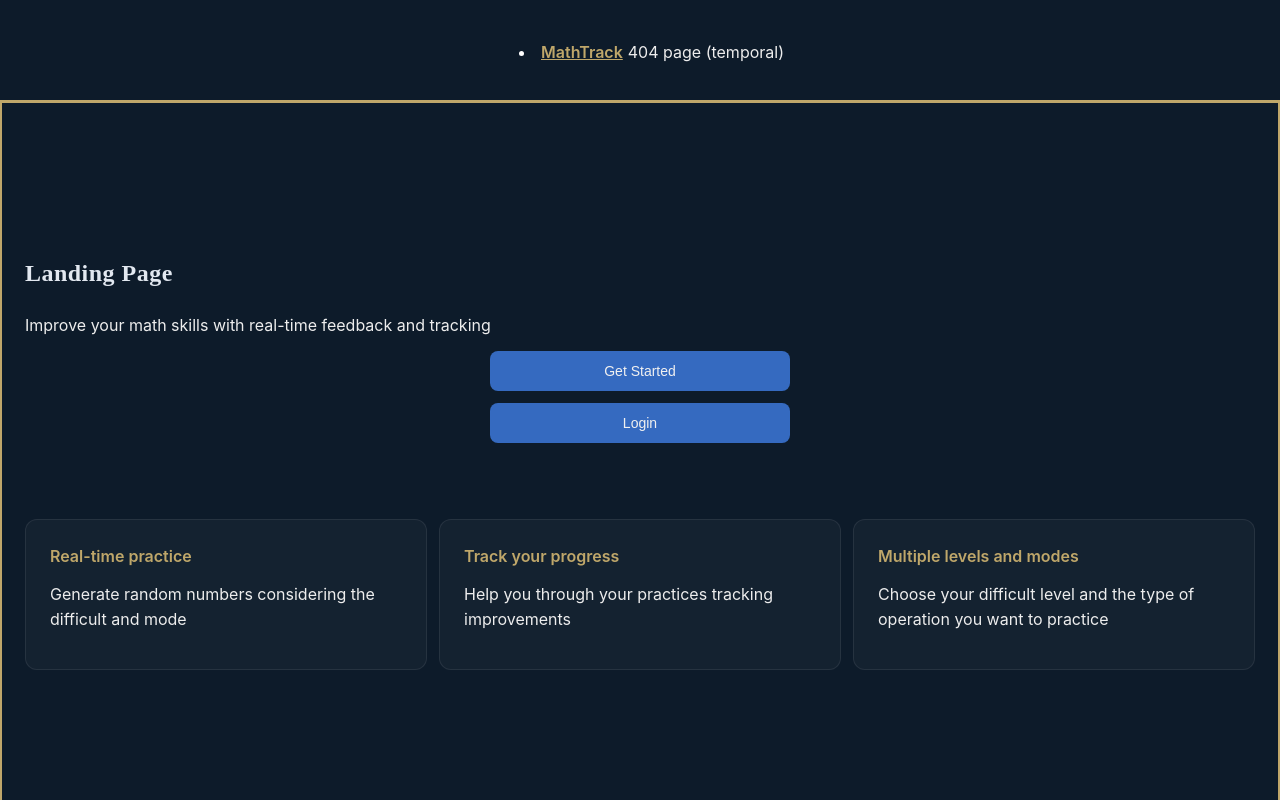
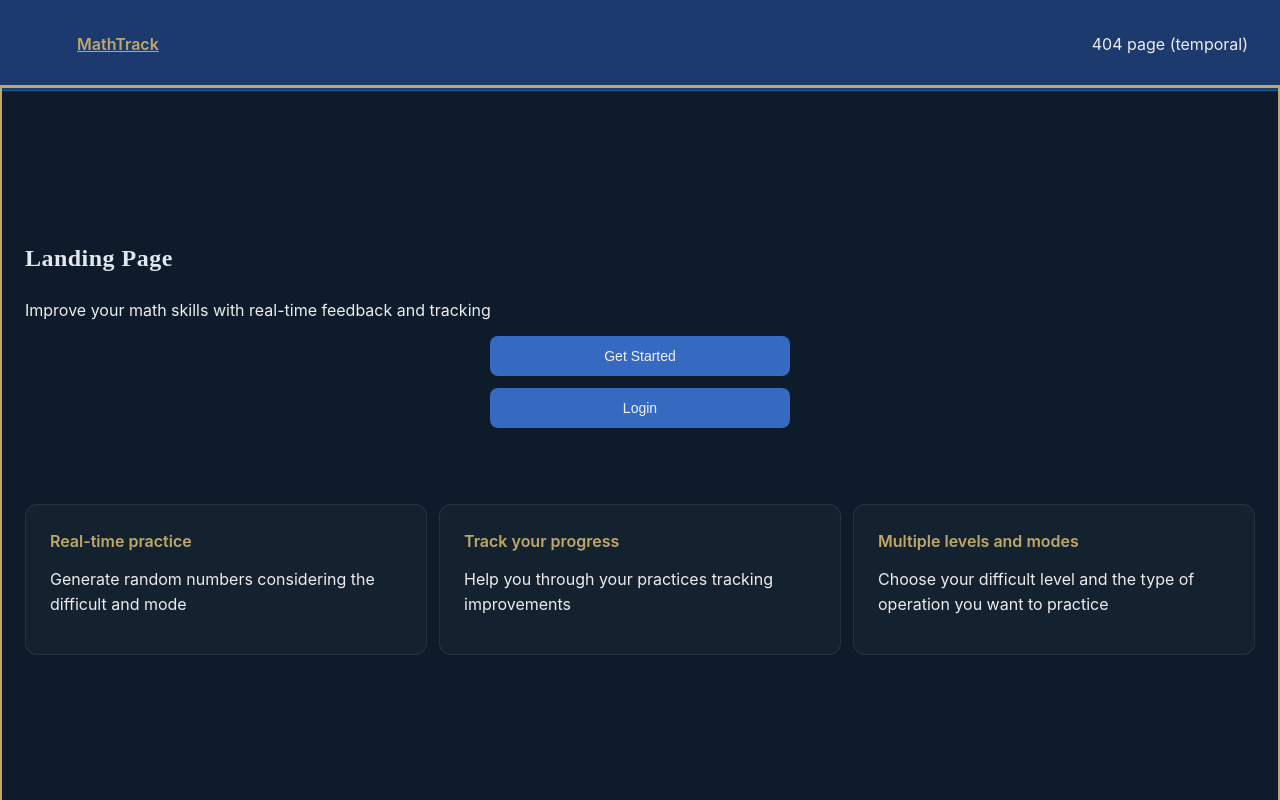
Before and after one commit to LuisDev912/EduMath-Track, a React (Vite) app in the folder frontend/: page / in a window 1280 px wide. Shown: the top 800 px of the page. Built offline with nearby package versions, Linux system fonts and the light colour scheme.

Commit message:
feat(fontend): impove nav bar styles

```diff
--- a/frontend/src/app/MainLayout.tsx
+++ b/frontend/src/app/MainLayout.tsx
@@ -12,9 +12,7 @@ function MainLayout() {
 
     return (
         <>
-            <header className="Header">
-                <Header />
-            </header>
+            <Header />
 
             <button
                 className="skip-link"
--- a/frontend/src/shared/components/NavItem/NavItem.module.css
+++ b/frontend/src/shared/components/NavItem/NavItem.module.css
@@ -1,5 +1,7 @@
 .itemAnchor {
     color: var(--text-primary);
+    display: flex;
+    padding: var(--space-md) var(--space-xl);
 }
 
 .active {
--- a/frontend/src/shared/components/Semantic/Semantic.module.css
+++ b/frontend/src/shared/components/Semantic/Semantic.module.css
@@ -1,22 +1,18 @@
-/* === Header === */
+/* === Nav Bar === */
 
-header {
-    display: flex;
-    flex-direction: column;
-    align-items: center;
-    padding: var(--space-sm);
-    gap: var(--space-sm);
-    background: var(--color-primary);
-    color: white;
+.nav{
+    display: grid;
+    background-color: #1c3a6d;
+    border-bottom: 1px solid var(--button-hover);
 }
 
-/* Header text */
+.nav ul{
+    list-style: none;
+    display: flex;
+}
 
-.text {
-    font-size: clamp(var(--font-size-lg), calc(4vw + 1rem), var(--font-size-xxl));
-    text-align: center;
-    font-style: italic;
-    font-family: var(--font-family-title);
+.homeLi{
+    margin-right: auto;
 }
 
 /* === Footer === */
--- a/frontend/src/shared/components/Semantic/Semantic.tsx
+++ b/frontend/src/shared/components/Semantic/Semantic.tsx
@@ -25,15 +25,17 @@ export function Footer() {
 export function Header() {
     return (
         <header>
-            <nav>
+            <nav className={SemanticStyles.nav} aria-label='Main navigation'>
                 <ul>
-                    <li>
+                    <li className={SemanticStyles.homeLi}>
                         <NavItem
                             to='/'
                         >
                             MathTrack
                         </NavItem>
+                    </li>
 
+                    <li>
                         <NavItem
                             to='/404'
                         >
```
